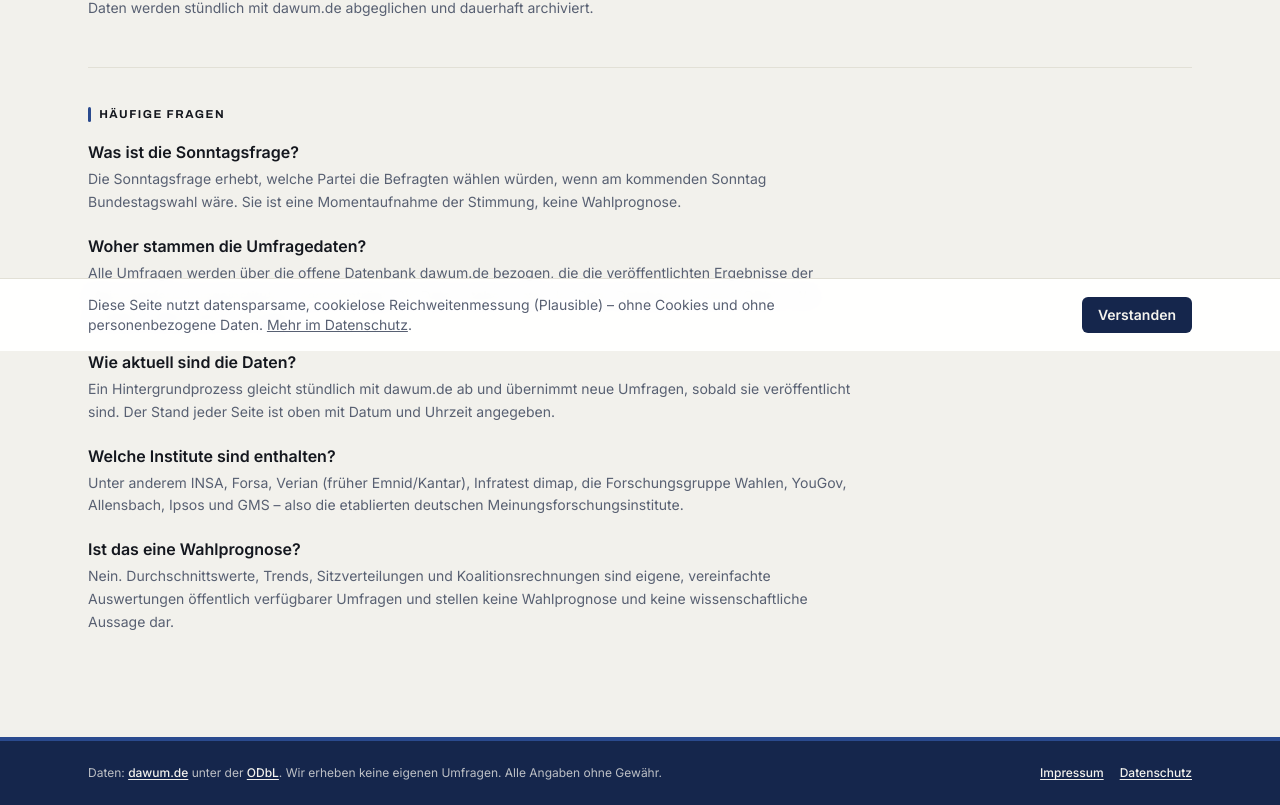
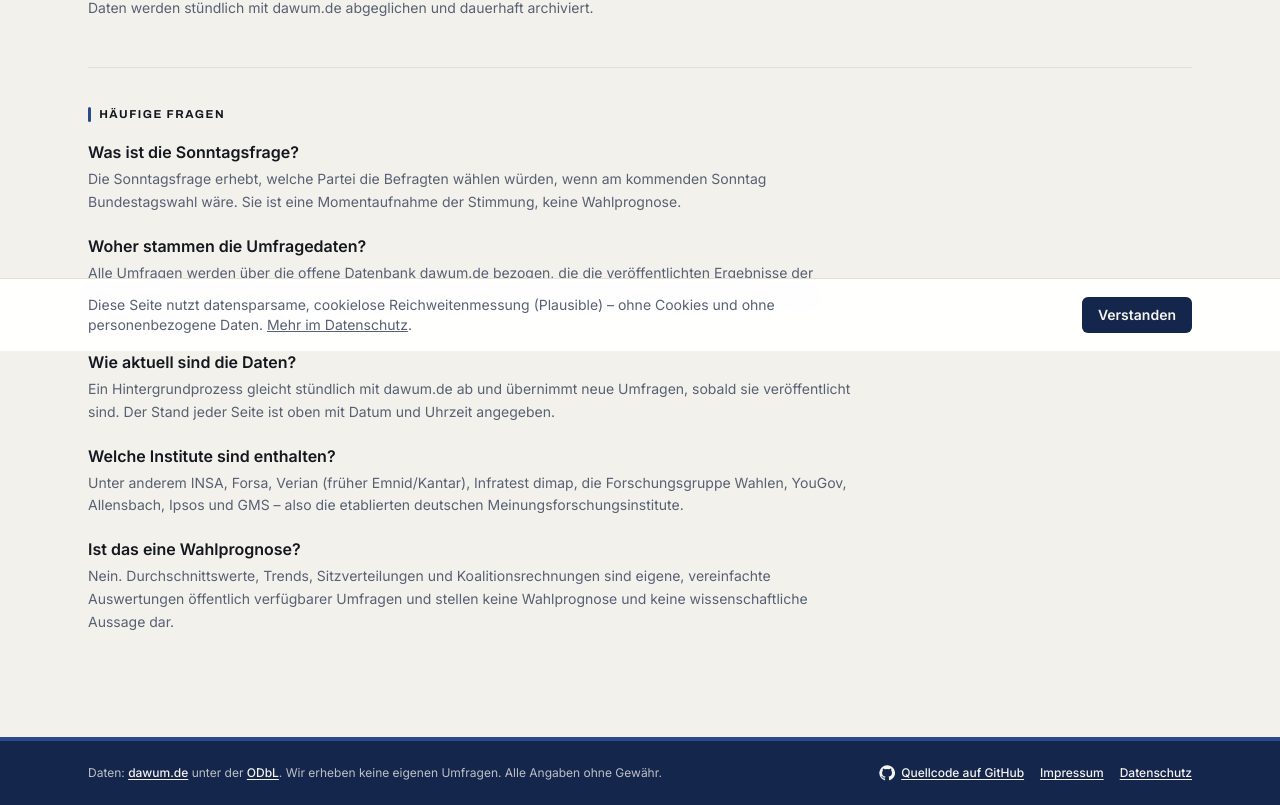
Before and after one commit to wahl-umfragen/wahl-umfragen.de, a Next.js app: page / in a window 1280 px wide. Shown: the part 449-1254 px from the top of the page. Built offline with nearby package versions, Linux system fonts and the light colour scheme; no server answers; the database is empty.

Commit message:
feat: add GitHub source link in footer

```diff
--- a/src/app/layout.tsx
+++ b/src/app/layout.tsx
@@ -139,7 +139,16 @@ export default function RootLayout({
                 </a>
                 . {t("footer.noWarranty")}
               </span>
-              <nav className="flex gap-4">
+              <nav className="flex items-center gap-4">
+                <a
+                  href="https://github.com/mike96841/wahlumfragen"
+                  target="_blank"
+                  rel="noopener noreferrer"
+                  className="flex items-center gap-1.5 font-medium text-brand-foreground underline underline-offset-2"
+                >
+                  <GitHubIcon className="h-4 w-4 shrink-0" />
+                  {t("footer.github")}
+                </a>
                 <Link
                   href="/impressum"
                   className="font-medium text-brand-foreground underline underline-offset-2"
@@ -162,3 +171,16 @@ export default function RootLayout({
     </html>
   );
 }
+
+function GitHubIcon({ className }: { className?: string }) {
+  return (
+    <svg
+      viewBox="0 0 24 24"
+      fill="currentColor"
+      aria-hidden="true"
+      className={className}
+    >
+      <path d="M12 .5a11.5 11.5 0 0 0-3.64 22.42c.57.1.78-.25.78-.55v-2.1c-3.2.7-3.88-1.36-3.88-1.36-.52-1.33-1.28-1.68-1.28-1.68-1.05-.72.08-.7.08-.7 1.16.08 1.77 1.2 1.77 1.2 1.03 1.77 2.7 1.26 3.36.96.1-.75.4-1.26.73-1.55-2.55-.29-5.24-1.28-5.24-5.68 0-1.26.45-2.28 1.19-3.08-.12-.3-.52-1.46.11-3.05 0 0 .97-.31 3.18 1.18a11 11 0 0 1 5.8 0c2.2-1.5 3.17-1.18 3.17-1.18.63 1.59.23 2.75.11 3.05.74.8 1.19 1.82 1.19 3.08 0 4.41-2.69 5.38-5.25 5.67.41.36.78 1.07.78 2.16v3.2c0 .31.2.66.79.55A11.5 11.5 0 0 0 12 .5Z" />
+    </svg>
+  );
+}
--- a/src/i18n/de-DE.json
+++ b/src/i18n/de-DE.json
@@ -22,7 +22,8 @@
     "license": "unter der",
     "noWarranty": "Wir erheben keine eigenen Umfragen. Alle Angaben ohne Gewähr.",
     "impressum": "Impressum",
-    "datenschutz": "Datenschutz"
+    "datenschutz": "Datenschutz",
+    "github": "Quellcode auf GitHub"
   },
   "cookie": {
     "text": "Diese Seite nutzt datensparsame, cookielose Reichweitenmessung (Plausible) – ohne Cookies und ohne personenbezogene Daten.",
```
